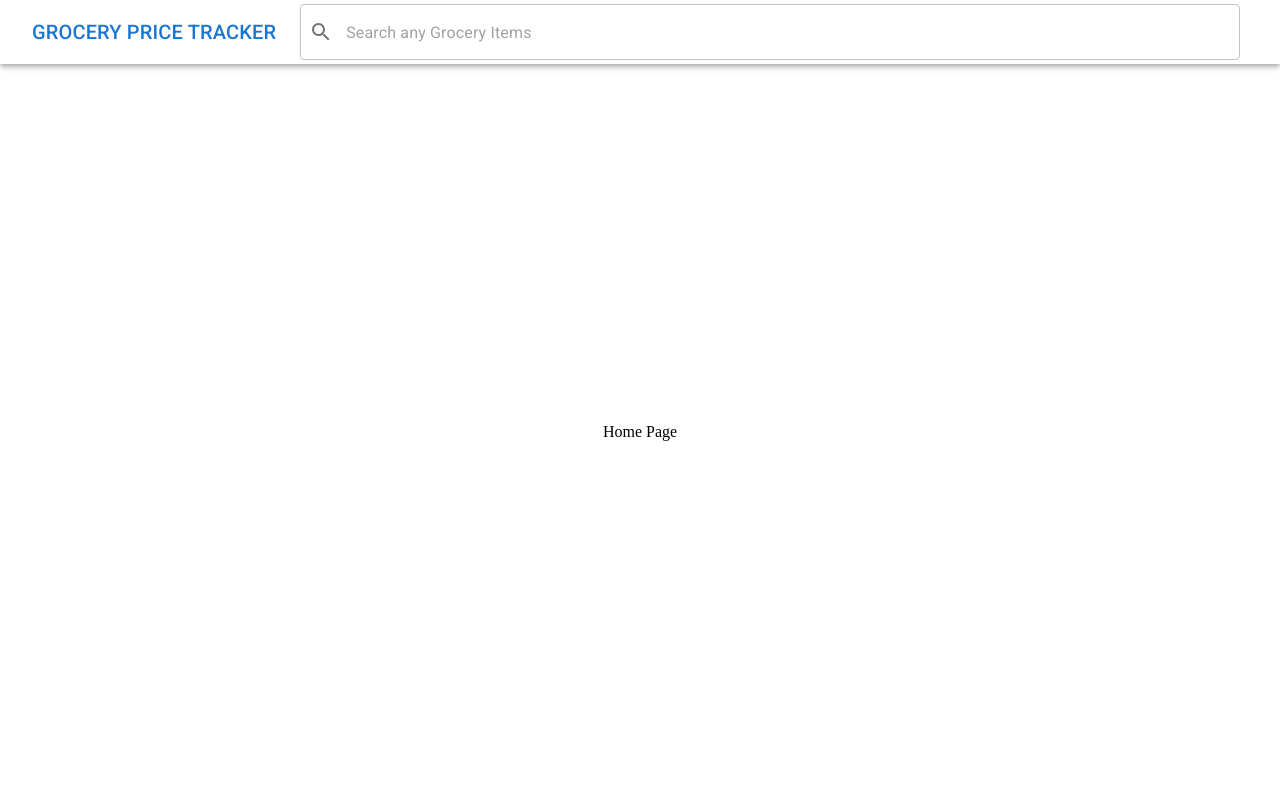
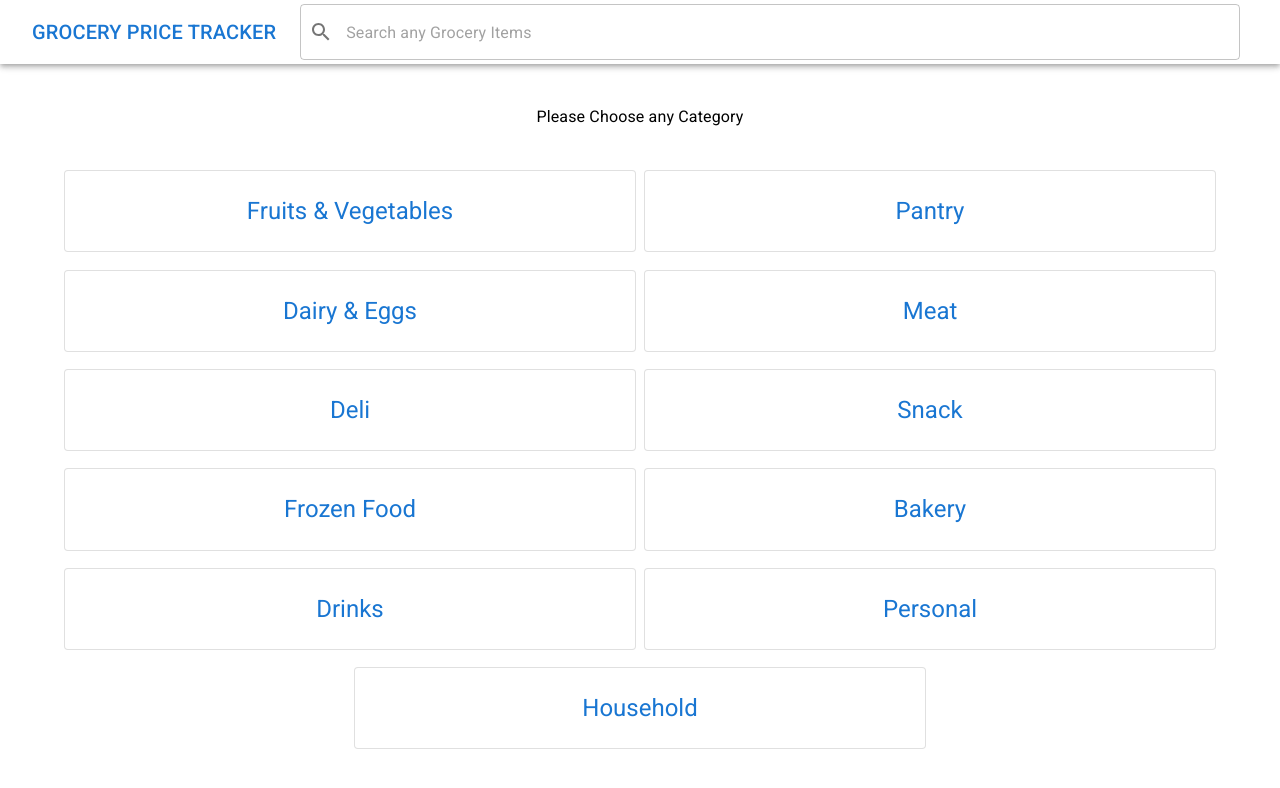
Before and after one commit to voidkudo/grocery-price-tracker, a React (Vite) app in the folder grocery-price-tracker-web/: page / in a window 1280 px wide. Shown: the top 788 px of the page. Built offline with nearby package versions, Linux system fonts and the light colour scheme; no server answers.

Commit message:
feat: implement category selection

```diff
--- a/grocery-price-tracker-web/src/routers/pages/HomePage.tsx
+++ b/grocery-price-tracker-web/src/routers/pages/HomePage.tsx
@@ -1,6 +1,43 @@
+import { Box, Typography } from "@mui/material";
+import Grid from "@mui/material/Grid2"
+import { useEffect, useState } from "react";
+import { getCategroies } from "../../data/data";
+import { createSearchParams, useNavigate } from "react-router-dom";
+import CardButton from "../../components/CardButton";
+
 const HomePage = () => {
+  const [categories, setCatecories] = useState<string[]>([]);
+
+  const navigate = useNavigate();
+
+  const handleCategroyClick = (category: string) => {
+    navigate({
+      pathname: '/category',
+      search: createSearchParams({
+        value: category
+      }).toString()
+    });
+  };
+
+  useEffect(() => {
+    getCategroies().then(data => setCatecories(data));
+  }, []);
+
   return (
-    <>Home Page</>
+    <Box sx={{ height: '100%', width: '100%', display: 'flex', flexDirection: 'column', justifyContent: 'space-evenly', alignItems: 'center' }}>
+      <Typography>Please Choose any Category</Typography>
+      <Grid container spacing={1} height={'80%'} width={'100%'} justifyContent={'center'} overflow={'auto'}>
+        {
+          categories.map((category, index) => {
+            return (
+              <Grid size={{ xs: 12, sm: 6 }} key={index}>
+                <CardButton handleClick={() => handleCategroyClick(category)}>{category}</CardButton>
+              </Grid>
+            )
+          })
+        }
+      </Grid>
+    </Box>
   )
 };
 
```
